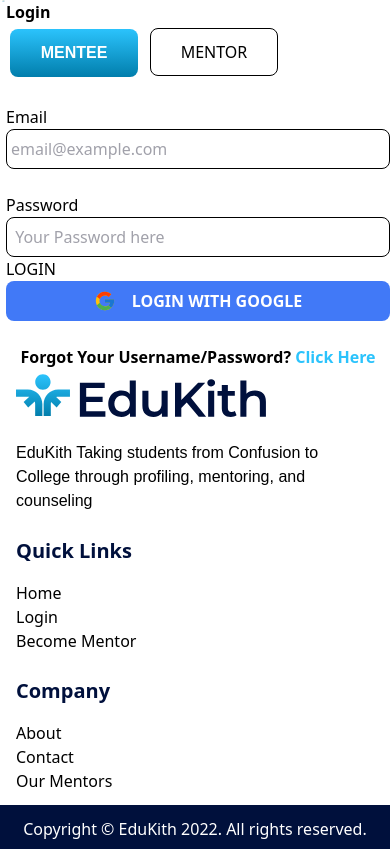
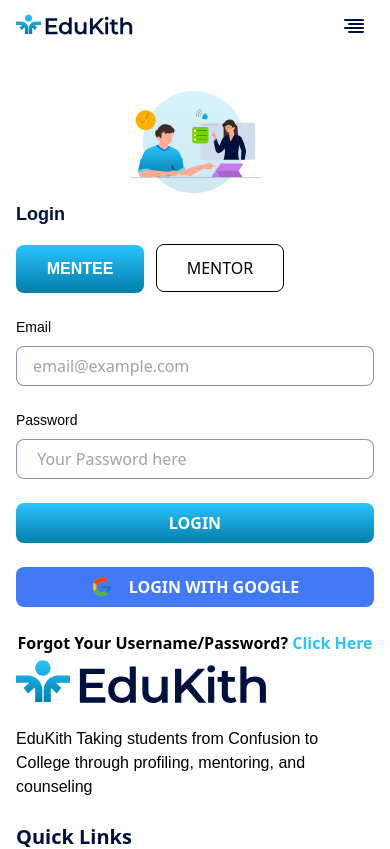
Before and after one commit to asif2508/silver-goggles, a React (Create React App) app: page /edukithlogin in a window 390 px wide. Shown: the top 849 px of the page. Built offline with nearby package versions, Linux system fonts and the light colour scheme.

Commit message:
Done some changes and give introduction about responsiveness

```diff
--- a/src/components/vaibhav/LoginPage.js
+++ b/src/components/vaibhav/LoginPage.js
@@ -1,45 +1,96 @@
-import React from 'react'
-import { lightBlue } from 'tailwindcss/colors';
-import image from '../../images/Edukith_login_img.svg';
-import Google from '../../images/flat_color_icons_google.svg';
-import Colors from '../../utils/Colors';
-import LoginString from '../../utils/Strings/LoginString';
-
-
+import React from "react";
+import { Link } from "react-router-dom";
+import image from "../../images/Edukith_login_img.svg";
+import Google from "../../images/flat_color_icons_google.svg";
+import Colors from "../../utils/Colors";
+import LoginString from "../../utils/Strings/LoginString";
+import Header from "../Header/Header";
 
 const LoginPage = () => {
   return (
-    <>
-      <div className='flex flex-row  '>
-        <div className='img  sm:ml-9 flex justify-center items-center w-1/2 h-1/2 sm:flex-col'>
-          <img className='bg-cover bg-center h-1/2 w-1/2' src={image} alt="image" />
+    <div className="min-h-half">
+      <div>
+        <Header />
+      </div>
+      <div className="flex flex-col px-4 lg:flex-row md:px-28 sm:px-16">
+        <div className="img sm:ml-9 flex justify-center items-center sm:flex-col mt-7 lg:w-1/2">
+          <img
+            className="bg-cover bg-center h-1/2 w-1/2"
+            src={image}
+            alt="image"
+          />
         </div>
-        <div className='form'>
-          <h2 className='font-bold'>Login</h2>
-          <div className='btn p-1 '>
-            <button className='w-32 h-12 mr-3 rounded-lg text-white font-bold text-base font-primayfont ' style={{background:'linear-gradient(180deg, #2BC3FC 0%, #017EAC 100%)'}}>MENTEE</button>
-            <button className='w-32 h-12 mr-3  rounded-lg' style={{ borderWidth: 1 }} >MENTOR</button>
+        <div className="form lg:w-1/2">
+          <h2 className="font-bold font-primayfont text-lg text-dark-blue">
+            Login
+          </h2>
+          <div className="btn mt-4">
+            <button
+              className="w-32 h-12 mr-3 rounded-lg text-white font-bold text-base font-primayfont "
+              style={{
+                background: "linear-gradient(180deg, #2BC3FC 0%, #017EAC 100%)",
+              }}
+            >
+              MENTEE
+            </button>
+            <button
+              className="w-32 h-12 mr-3  rounded-lg"
+              style={{ borderWidth: 1 }}
+            >
+              MENTOR
+            </button>
           </div>
-          <label className='inline-block pt-6'>Email</label> <br />
-          <input className='w-96  rounded-lg h-10 px-1 ' style={{ borderWidth: 1 }} type="email" placeholder='email@example.com'></input><br />
-          <label className='inline-block pt-6'>Password</label> <br />
-          <input className='w-96  rounded-lg h-10 px-1' style={{ borderWidth: 1 }} type="password" placeholder=' Your Password here'></input>
-
-         <div className='flex flex-col justify-between'>
-        <div>
-          <p>LOGIN</p>
-        </div>
-        <div className='w-96 rounded-lg h-10 text-white font-bold flex justify-center items-center ' style={{background:Colors.buttonBlue}}>
-          <img className='mr-4' src={Google} />
-          <p >{LoginString.login_google}</p>
-        </div>
-        <p className='font-bold text-center pt-6'>Forgot Your Username/Password? <span className='text-primary'><a href=''>Click Here</a></span></p>
-         </div>
+          <div>
+            <label className="inline-block pt-6 font-primayfont font-normal text-sm">
+              Email
+            </label>{" "}
+            <br />
+            <input
+              className="w-full rounded-lg h-10 px-4 py-3 mt-2"
+              style={{ borderWidth: 1, borderColor: Colors.textInputBorder }}
+              type="email"
+              placeholder="email@example.com"
+            />
+          </div>
+          <div>
+            <label className="inline-block pt-6 font-primayfont font-normal text-sm">
+              Password
+            </label>{" "}
+            <br />
+            <input
+              className="w-full rounded-lg h-10 px-4 py-3 mt-2"
+              style={{ borderWidth: 1, borderColor: Colors.textInputBorder }}
+              type="password"
+              placeholder=" Your Password here"
+            ></input>
+          </div>
+          <div className="flex flex-col justify-between">
+            <div
+              className="rounded-lg h-10 text-white font-bold flex justify-center items-center w-full mt-6"
+              style={{
+                background: "linear-gradient(180deg, #2BC3FC 0%, #017EAC 100%)",
+              }}
+            >
+              <p>LOGIN</p>
+            </div>
+            <div
+              className="rounded-lg h-10 text-white font-bold flex justify-center items-center mt-6 w-full "
+              style={{ background: Colors.buttonBlue }}
+            >
+              <img className="mr-4" src={Google} />
+              <p>{LoginString.login_google}</p>
+            </div>
+            <p className="font-bold text-center pt-6">
+              Forgot Your Username/Password?{" "}
+              <span className="text-primary">
+                <Link to={'/'}>Click Here</Link>
+              </span>
+            </p>
+          </div>
         </div>
       </div>
+    </div>
+  );
+};
 
-    </>
-  )
-}
-
-export default LoginPage
+export default LoginPage;
--- a/src/utils/Colors.js
+++ b/src/utils/Colors.js
@@ -6,7 +6,8 @@
   faqGrey: "#F9F9FA",
   black: "#000",
   textBlack: "#00103ccc",
-  buttonBlue:"#4179F7",
+  buttonBlue: "#4179F7",
+  textInputBorder: "#00103c73",
 };
 
 export default Colors;
```
